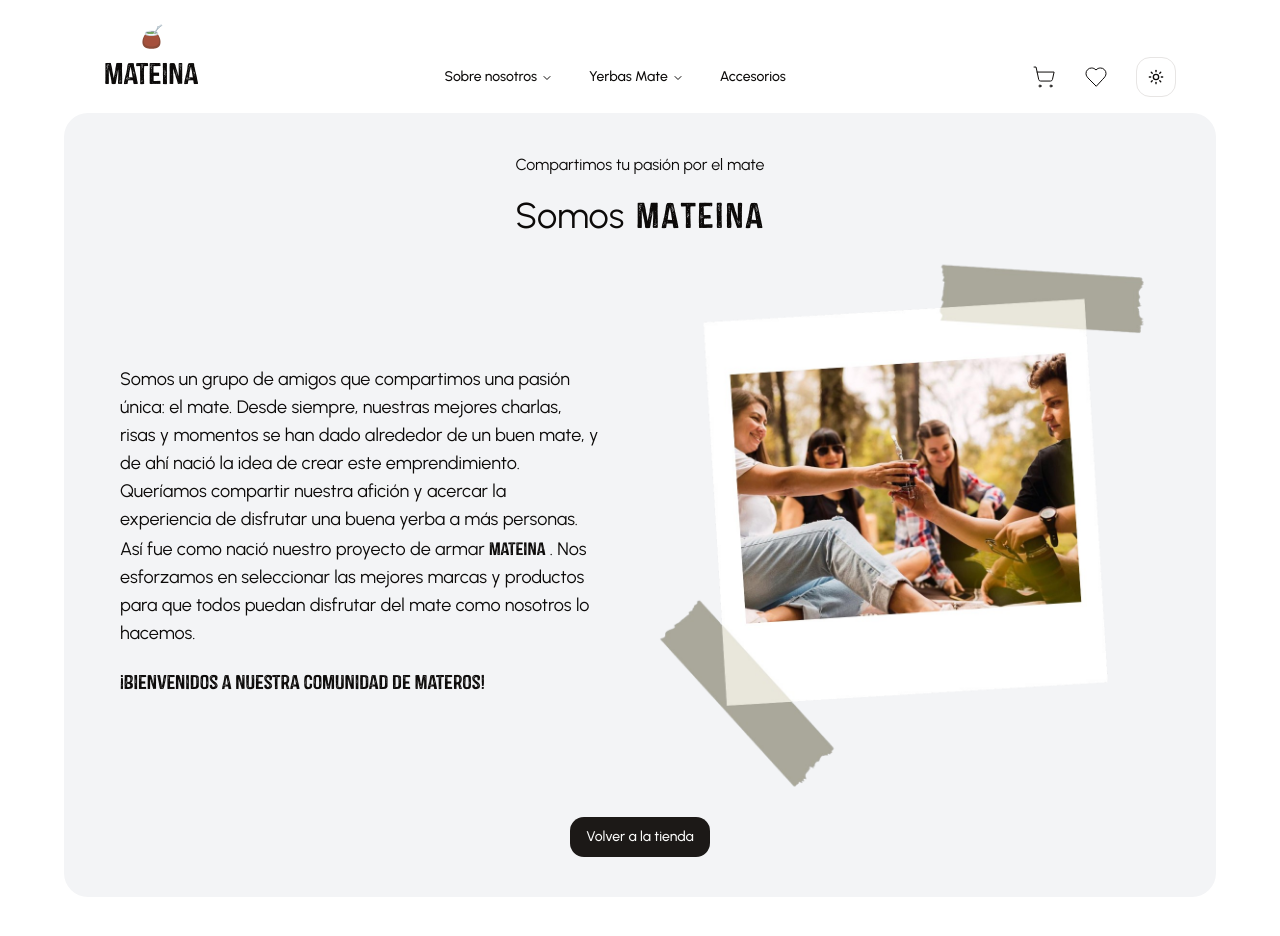
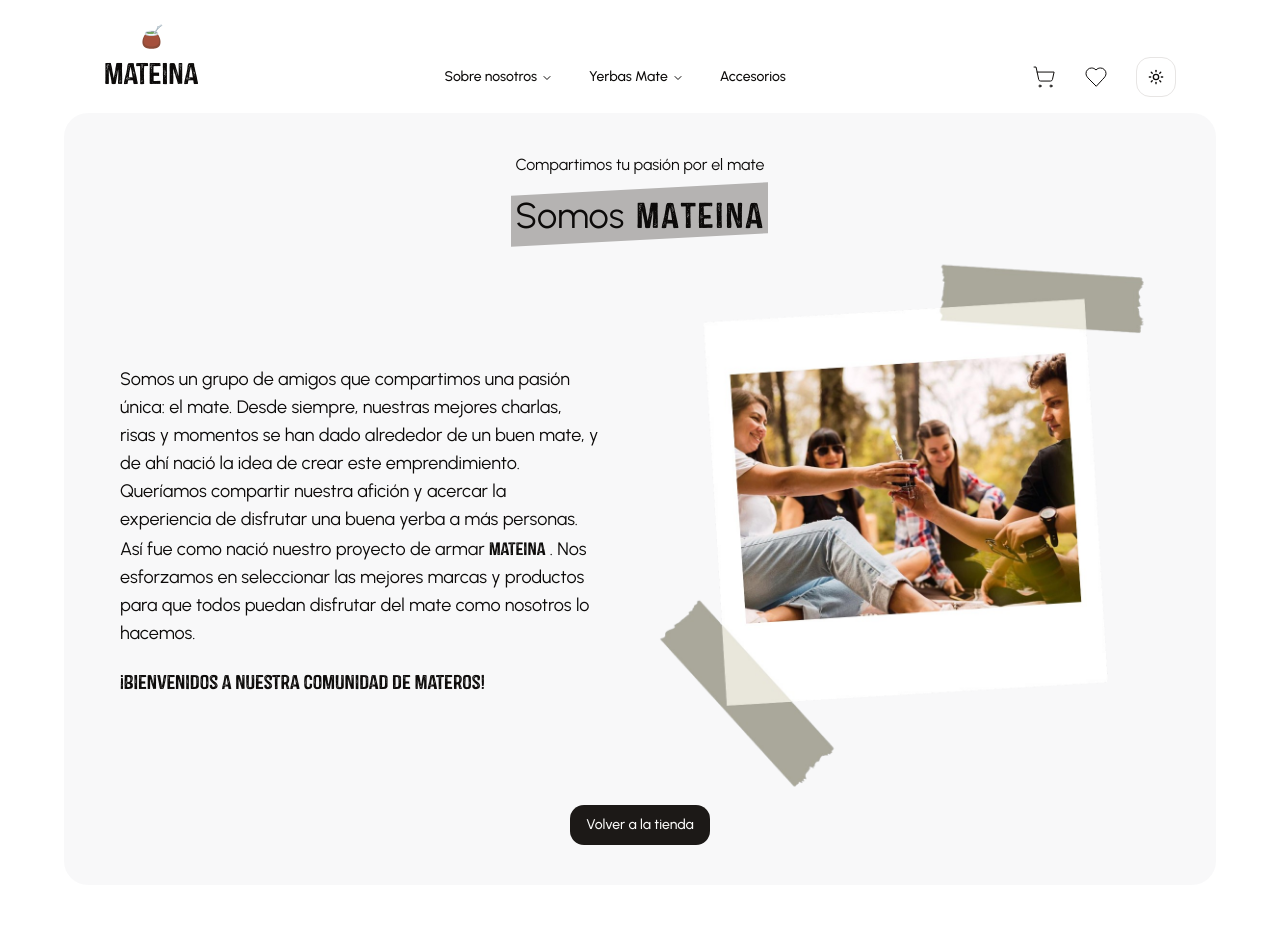
Before and after one commit to LuchoNapo/ecommerce-yerba-mate, a Next.js app: page /about in a window 1280 px wide. Shown: the top 936 px of the page. Built offline with nearby package versions, Linux system fonts and the light colour scheme.

Commit message:
[fix] colors on about page

```diff
--- a/app/(routes)/about/page.tsx
+++ b/app/(routes)/about/page.tsx
@@ -6,9 +6,9 @@ import { useRouter } from "next/navigation";
 const Offers = () => {
     const router = useRouter()
     return (
-        <div className="max-w-6xl flex flex-col items-center justify-center mx-5 md:mx-auto py-10 md:px-14 px-5  dark:bg-[#0e0c0c96] bg-gray-100 rounded-3xl ">
+        <div className="max-w-6xl flex flex-col items-center justify-center mx-5 md:mx-auto py-10 md:px-14 px-5 rounded-3xl dark:bg-[#0e0c0c96] bg-gray-100/60 ">
             <h3 className="pb-4">Compartimos tu pasión por el mate</h3>
-            <h2 className="before:block before:absolute before:-inset-1 before:-skew-y-3 before:-z-20 dark:before:bg-neutral-900 before:bg-gray-200 relative md:text-4xl text-2xl mb-5">
+            <h2 className="super relative md:text-4xl text-2xl mb-5 before:content-[''] before:block before:absolute before:-inset-1 before:-skew-y-3 before:z-[-1] before:bg-stone-600 dark:before:bg-amber-100">
                 Somos
                 <span className="ml-3 font-castor tracking-wider">
                     MATEINA
@@ -22,7 +22,7 @@ const Offers = () => {
 
                 <img className="w-full md:w-6/12 rounded-sm" src="/polaroid-ronda.png" alt="ronda-de-mate" />
             </div>
-            <Button onClick={() => router.push("/")} className="mt-3">Volver a la tienda</Button>
+            <Button onClick={() => router.push("/")}>Volver a la tienda</Button>
         </div>
     );
 }
--- a/app/globals.css
+++ b/app/globals.css
@@ -18,6 +18,11 @@
   color: #0e0c0c96
 } */
 
+.super::before {
+  inset: 0;
+  background-color: red;
+  z-index: 99999;
+}
 
 @layer base {
   :root {
--- a/components/Footer.tsx
+++ b/components/Footer.tsx
@@ -5,7 +5,7 @@ const dataFooter = [
     {
         id: 1,
         name: "About",
-        href: "#",
+        href: "/about",
     },
     {
         id: 2,
```
